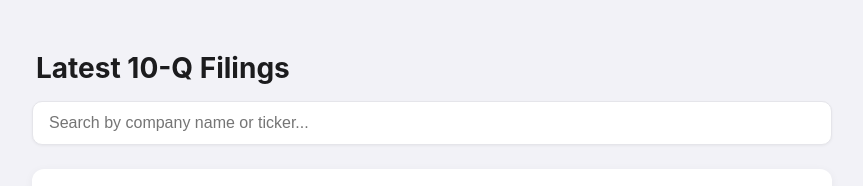
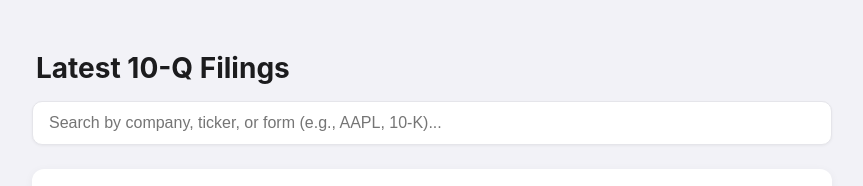
Before and after one commit to yhh1994/Latest-10q-tracker, a plain HTML site: page index.html in a window 1280 px wide. Shown: the top 186 px of the page, without its empty margins (208-1071 px from the left). Drawn offline with Linux system fonts and the light colour scheme.

Commit message:
Update index.html

```diff
--- a/index.html
+++ b/index.html
@@ -87,7 +87,7 @@
             type="text"
             id="search-input"
             class="search-box"
-            placeholder="Search by company name or ticker..."
+            placeholder="Search by company, ticker, or form (e.g., AAPL, 10-K)..."
             oninput="filterFilings()"
         />
     </div>
```
